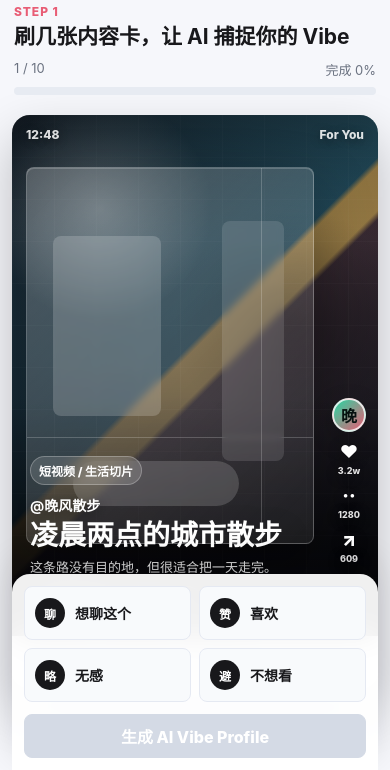
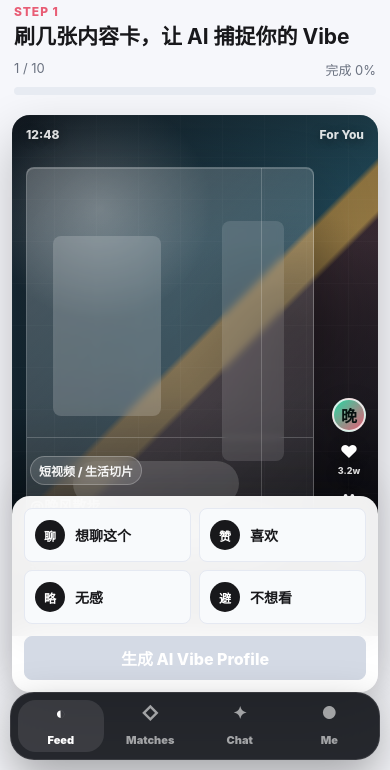
Before and after one commit to zhenghetian/taste-match, a plain HTML site: page index.html in a window 390 px wide. Shown: the part 74-844 px from the top of the page. Drawn offline with Linux system fonts and the light colour scheme.

Commit message:
Add mobile bottom tab navigation

```diff
--- a/app.js
+++ b/app.js
@@ -332,7 +332,8 @@ const generateProfileBtn = document.querySelector("#generateProfileBtn");
 const freeTextEl = document.querySelector("#freeText");
 const mobileStepLabelEl = document.querySelector("#mobileStepLabel");
 const matchCounterEl = document.querySelector("#matchCounter");
-const mobileStepLabels = ["刷出你的 Vibe", "你的 Vibe 结果", "看看同频的人", "开始破冰聊天"];
+const mobileTabs = [...document.querySelectorAll("[data-mobile-tab]")];
+const mobileStepLabels = ["刷出你的 Vibe", "我的 Vibe", "同频的人", "破冰聊天"];
 
 function showView(index) {
   views.forEach((view, viewIndex) => {
@@ -341,7 +342,46 @@ function showView(index) {
   steps.forEach((step, stepIndex) => {
     step.classList.toggle("is-active", stepIndex === index);
   });
+  mobileTabs.forEach((tab) => {
+    tab.classList.toggle("is-active", Number(tab.dataset.mobileTab) === index);
+  });
   mobileStepLabelEl.textContent = mobileStepLabels[index] || mobileStepLabels[0];
+}
+
+function goMobileTab(index) {
+  if (index === 0) {
+    showView(0);
+    return;
+  }
+
+  if (!state.profile) {
+    if (state.reactions.length >= 6) {
+      generateProfile();
+    } else {
+      showView(0);
+      return;
+    }
+  }
+
+  if (index === 2) {
+    renderMatches();
+    showView(2);
+    return;
+  }
+
+  if (index === 3) {
+    if (!state.selectedMatch) {
+      const rankedPeople = mockPeople
+        .map((person, originalIndex) => ({ person, originalIndex, score: scorePerson(person) }))
+        .sort((a, b) => b.score - a.score);
+      openChat(rankedPeople[state.matchIndex]?.originalIndex || 0);
+      return;
+    }
+    showView(3);
+    return;
+  }
+
+  showView(index);
 }
 
 function renderCard() {
@@ -691,6 +731,10 @@ steps.forEach((step, index) => {
   });
 });
 
+mobileTabs.forEach((tab) => {
+  tab.addEventListener("click", () => goMobileTab(Number(tab.dataset.mobileTab)));
+});
+
 generateProfileBtn.addEventListener("click", generateProfile);
 document.querySelector("#regenerateBtn").addEventListener("click", generateProfile);
 document.querySelector("#goMatchesBtn").addEventListener("click", () => showView(2));
--- a/index.html
+++ b/index.html
@@ -265,6 +265,25 @@
           </section>
         </section>
       </section>
+
+      <nav class="mobile-tabbar" aria-label="Primary mobile navigation">
+        <button class="mobile-tab is-active" data-mobile-tab="0" type="button">
+          <span>◐</span>
+          Feed
+        </button>
+        <button class="mobile-tab" data-mobile-tab="2" type="button">
+          <span>◇</span>
+          Matches
+        </button>
+        <button class="mobile-tab" data-mobile-tab="3" type="button">
+          <span>✦</span>
+          Chat
+        </button>
+        <button class="mobile-tab" data-mobile-tab="1" type="button">
+          <span>●</span>
+          Me
+        </button>
+      </nav>
     </main>
 
     <script src="./app.js"></script>
--- a/styles.css
+++ b/styles.css
@@ -194,6 +194,7 @@ button {
 }
 
 .mobile-flowbar,
+.mobile-tabbar,
 .mobile-match-controls {
   display: none;
 }
@@ -1090,7 +1091,7 @@ input[type="text"] {
 
   .stage {
     min-height: 100dvh;
-    padding: 0;
+    padding: 0 0 calc(78px + env(safe-area-inset-bottom));
     background: #f6f7fb;
   }
 
@@ -1108,6 +1109,47 @@ input[type="text"] {
     backdrop-filter: blur(16px);
   }
 
+  .mobile-tabbar {
+    position: fixed;
+    left: 10px;
+    right: 10px;
+    bottom: max(10px, env(safe-area-inset-bottom));
+    z-index: 30;
+    display: grid;
+    grid-template-columns: repeat(4, 1fr);
+    gap: 4px;
+    padding: 7px;
+    border: 1px solid rgba(255, 255, 255, 0.1);
+    border-radius: 24px;
+    background: rgba(15, 17, 23, 0.9);
+    box-shadow: 0 18px 46px rgba(0, 0, 0, 0.34);
+    backdrop-filter: blur(18px);
+  }
+
+  .mobile-tab {
+    display: grid;
+    min-height: 52px;
+    place-items: center;
+    gap: 2px;
+    border: 0;
+    border-radius: 18px;
+    background: transparent;
+    color: rgba(255, 255, 255, 0.58);
+    font-size: 11px;
+    font-weight: 900;
+  }
+
+  .mobile-tab span {
+    display: block;
+    font-size: 17px;
+    line-height: 1;
+  }
+
+  .mobile-tab.is-active {
+    background: rgba(255, 255, 255, 0.1);
+    color: #ffffff;
+  }
+
   .mobile-brand span,
   .mobile-brand strong {
     display: block;
@@ -1290,13 +1332,13 @@ input[type="text"] {
 
   .preference-panel {
     position: sticky;
-    bottom: 0;
+    bottom: calc(78px + env(safe-area-inset-bottom));
     z-index: 15;
     gap: 12px;
     margin-top: 12px;
     padding: 12px;
     border: 0;
-    border-radius: 18px 18px 0 0;
+    border-radius: 18px;
     background: rgba(255, 255, 255, 0.94);
     box-shadow: 0 -14px 34px rgba(15, 17, 23, 0.12);
     backdrop-filter: blur(16px);
```
